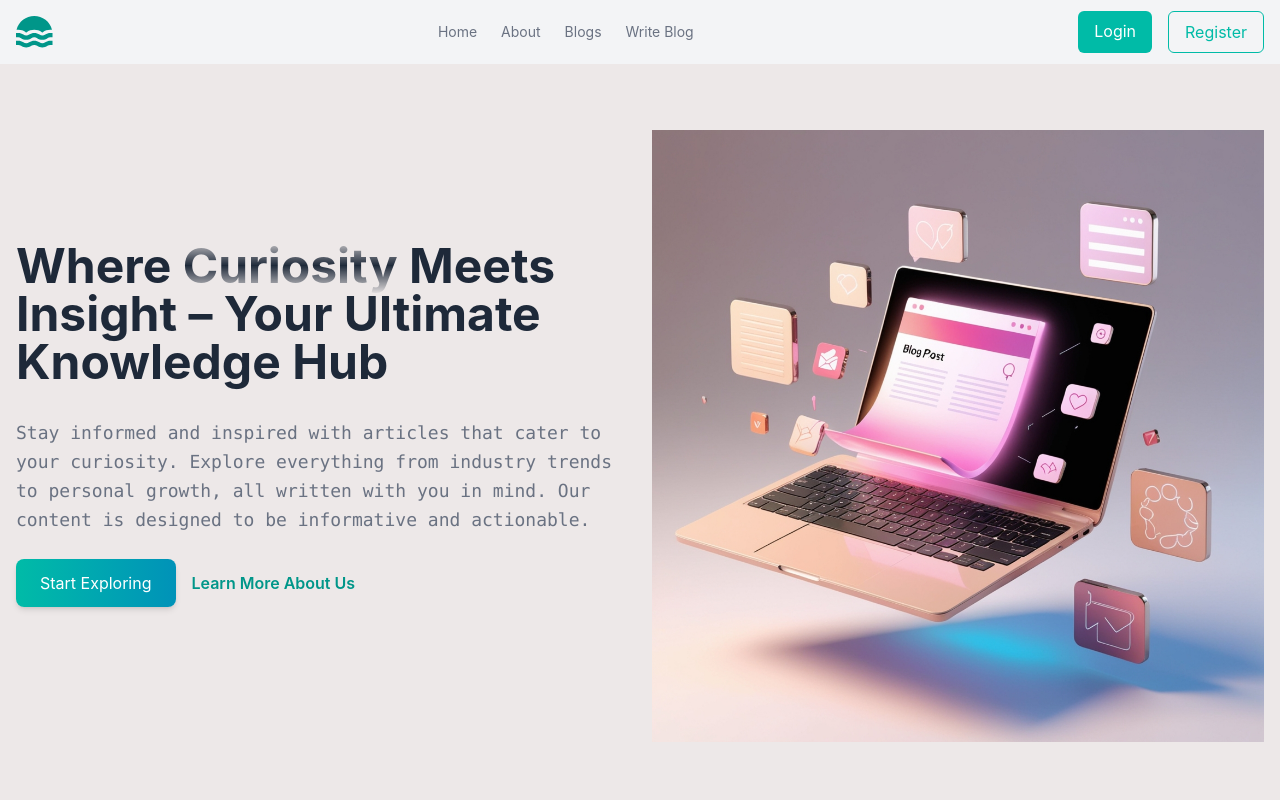
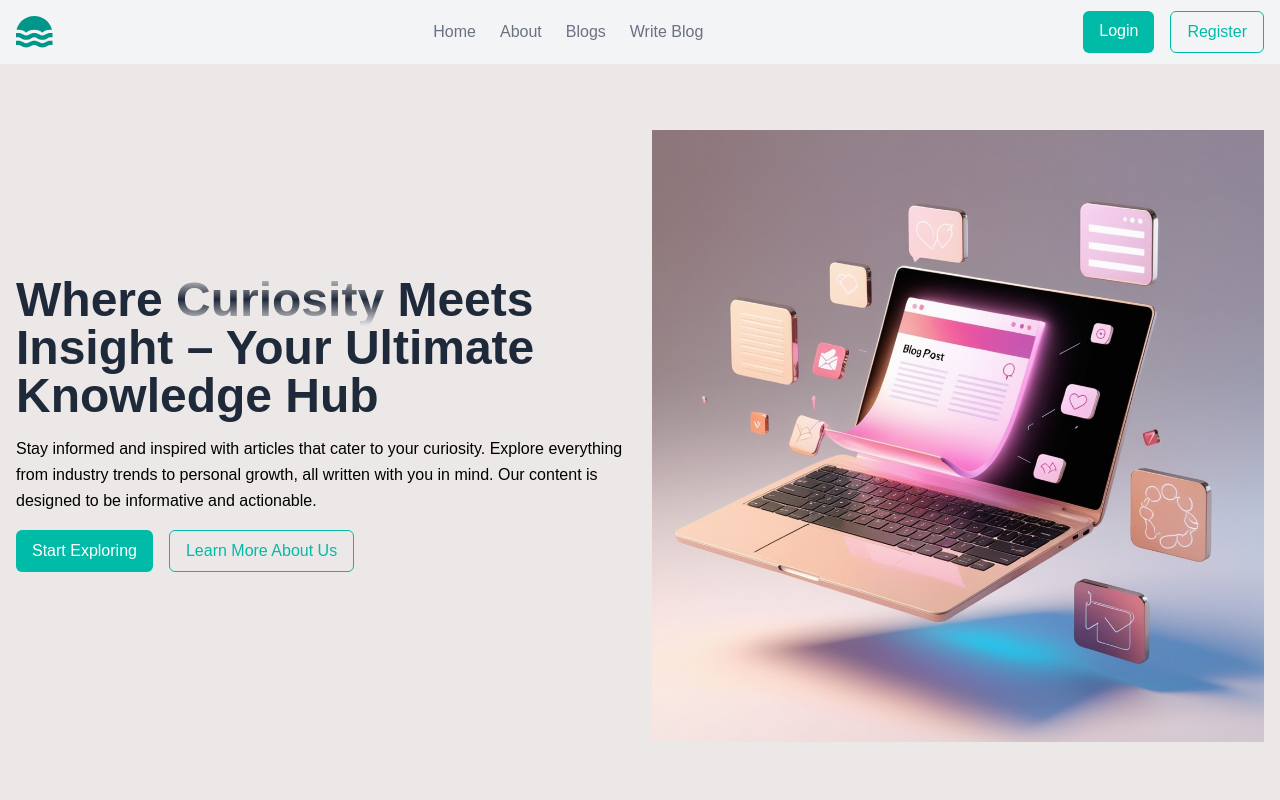
Before and after one commit to Shivanipalya26/BlogScape, a React (Vite) app in the folder client/: page / in a window 1280 px wide. Shown: the top 800 px of the page. Built offline with nearby package versions, Linux system fonts and the light colour scheme.

Commit message:
Refactor Navbar and HomeHeroSection components to use typography and button styles; add Google Fonts for improved typography

```diff
--- a/client/src/components/Navbar/index.tsx
+++ b/client/src/components/Navbar/index.tsx
@@ -2,6 +2,7 @@ import { useState } from 'react';
 import Layout from '../../styles/template/Layout';
 import { Link } from 'react-router-dom';
 import { LinkButton } from '../../styles/button';
+import * as T from '../../styles/typography';
 
 const Navbar = () => {
   const [isMobileMenuOpen, setIsMobileMenuOpen] = useState(false);
@@ -47,7 +48,7 @@ const Navbar = () => {
                       className="text-gray-500 transition hover:text-gray-500/75"
                       to={item.path}
                     >
-                      {item.title}
+                      <T.P>{item.title}</T.P>
                     </Link>
                   </li>
                 ))}
@@ -99,7 +100,7 @@ const Navbar = () => {
                     className="text-gray-500 transition hover:text-gray-500/75"
                     to={item.path}
                   >
-                    {item.title}
+                    <T.P>{item.title}</T.P>
                   </Link>
                 </li>
               ))}
--- a/client/src/components/home-hero-section/index.tsx
+++ b/client/src/components/home-hero-section/index.tsx
@@ -1,6 +1,6 @@
-import { Link } from 'react-router-dom';
 import Layout from '../../styles/template/Layout';
 import * as T from '../../styles/typography';
+import * as B from '../../styles/button';
 
 const HomeHeroSection = () => {
   return (
@@ -8,8 +8,8 @@ const HomeHeroSection = () => {
       <Layout>
         <div className="flex items-center justify-center h-full">
           <div className=" flex flex-col md:flex-row justify-between items-center gap-6">
-            <div className="flex-1 flex flex-col w-full">
-              <T.H2 className="text-4xl md:text-5xl font-bold text-gray-800 mb-6">
+            <div className="flex-1 flex flex-col gap-4 w-full">
+              <T.H2 className="text-4xl md:text-5xl font-bold text-gray-800 ">
                 Where
                 <span className="overflow-hidden [mask-image:linear-gradient(to_bottom,transparent,white,transparent)] ">
                   {' '}
@@ -17,22 +17,21 @@ const HomeHeroSection = () => {
                 </span>
                 Meets Insight – Your Ultimate Knowledge Hub
               </T.H2>
-              <T.P className="text-lg md:text-1xl font-mono text-gray-500 leading-relaxed mb-6 pt-2">
+              <T.P>
                 Stay informed and inspired with articles that cater to your
                 curiosity. Explore everything from industry trends to personal
                 growth, all written with you in mind. Our content is designed to
                 be informative and actionable.
               </T.P>
               <div className="flex flex-col sm:flex-row items-start sm:items-center gap-4 mb-6">
-                <button className="px-6 py-3 bg-gradient-to-r from-teal-500 to-cyan-600 text-white rounded-lg shadow-md hover:shadow-2xl cursor-pointer transition duration-300">
-                  Start Exploring
-                </button>
-                <Link
+                <B.Button>Start Exploring</B.Button>
+                <B.LinkButton
+                  variant="secondary"
                   to="/about"
                   className="text-teal-600 font-semibold hover:underline"
                 >
                   Learn More About Us
-                </Link>
+                </B.LinkButton>
               </div>
             </div>
 
--- a/client/src/index.css
+++ b/client/src/index.css
@@ -1 +1,18 @@
 @import 'tailwindcss';
+@import url('https://fonts.googleapis.com/css2?family=Montserrat:ital,wght@0,100..900;1,100..900&display=swap');
+@import url('https://fonts.googleapis.com/css2?family=Poppins:ital,wght@0,100;0,200;0,300;0,400;0,500;0,600;0,700;0,800;0,900;1,100;1,200;1,300;1,400;1,500;1,600;1,700;1,800;1,900&display=swap');
+
+@layer base {
+  :root {
+    --font-mont: 'Montserrat', sans-serif;
+    --font-pop: 'Poppins', sans-serif;
+  }
+
+  .font-mont {
+    font-family: var(--font-mont);
+  }
+
+  .font-pop {
+    font-family: var(--font-pop);
+  }
+}
--- a/client/src/styles/button/index.tsx
+++ b/client/src/styles/button/index.tsx
@@ -21,9 +21,10 @@ type LinkButtonProps = {
 };
 
 const variantClasses = {
-  primary: 'bg-teal-500 hover:bg-teal-600 text-white transition duration-300',
+  primary:
+    'font-pop bg-teal-500 hover:bg-teal-600 text-white transition duration-300',
   secondary:
-    'border border-teal-500 hover:bg-teal-600 text-teal-500 hover:text-white  transition duration-300',
+    'font-pop border border-teal-500 hover:bg-teal-600 text-teal-500 hover:text-white  transition duration-300',
 };
 
 const roundedClasses = {
--- a/client/src/styles/typography/index.tsx
+++ b/client/src/styles/typography/index.tsx
@@ -6,7 +6,7 @@ export const H1: FC<{
 }> = ({ children, className = '', ...props }) => {
   return (
     <h1
-      className={`text-6xl sm:text-5xl md:text-6xl font-bold ${className}`}
+      className={`font-mont text-6xl sm:text-5xl md:text-6xl font-bold ${className}`}
       {...props}
     >
       {children}
@@ -19,7 +19,10 @@ export const H2: FC<{
   className?: string;
 }> = ({ children, className = '', ...props }) => {
   return (
-    <h2 className={`text-4xl sm:text-4xl md:text-5xl ${className}`} {...props}>
+    <h2
+      className={`font-mont text-4xl sm:text-4xl md:text-5xl ${className}`}
+      {...props}
+    >
       {children}
     </h2>
   );
@@ -30,7 +33,10 @@ export const H3: FC<{
   className?: string;
 }> = ({ children, className = '', ...props }) => {
   return (
-    <h3 className={`text-3xl sm:text-3xl md:text-4xl ${className}`} {...props}>
+    <h3
+      className={`font-mont text-3xl sm:text-3xl md:text-4xl ${className}`}
+      {...props}
+    >
       {children}
     </h3>
   );
@@ -41,7 +47,10 @@ export const H4: FC<{
   className?: string;
 }> = ({ children, className = '', ...props }) => {
   return (
-    <h4 className={`text-2xl sm:text-2xl md:text-3xl ${className}`} {...props}>
+    <h4
+      className={`font-mont text-2xl sm:text-2xl md:text-3xl ${className}`}
+      {...props}
+    >
       {children}
     </h4>
   );
@@ -52,7 +61,10 @@ export const H5: FC<{
   className?: string;
 }> = ({ children, className = '', ...props }) => {
   return (
-    <h5 className={`text-1xl sm:text-1xl md:text-2xl ${className}`} {...props}>
+    <h5
+      className={`font-mont text-1xl sm:text-1xl md:text-2xl ${className}`}
+      {...props}
+    >
       {children}
     </h5>
   );
@@ -63,7 +75,7 @@ export const H6: FC<{
   className?: string;
 }> = ({ children, className = '', ...props }) => {
   return (
-    <h6 className={`text-1xl ${className}`} {...props}>
+    <h6 className={`font-mont text-1xl ${className}`} {...props}>
       {children}
     </h6>
   );
@@ -74,7 +86,7 @@ export const P: FC<{
   className?: string;
 }> = ({ children, className = '', ...props }) => {
   return (
-    <p className={`text-base leading-relaxed ${className}`} {...props}>
+    <p className={`font-pop text-base leading-relaxed ${className}`} {...props}>
       {children}
     </p>
   );
```
